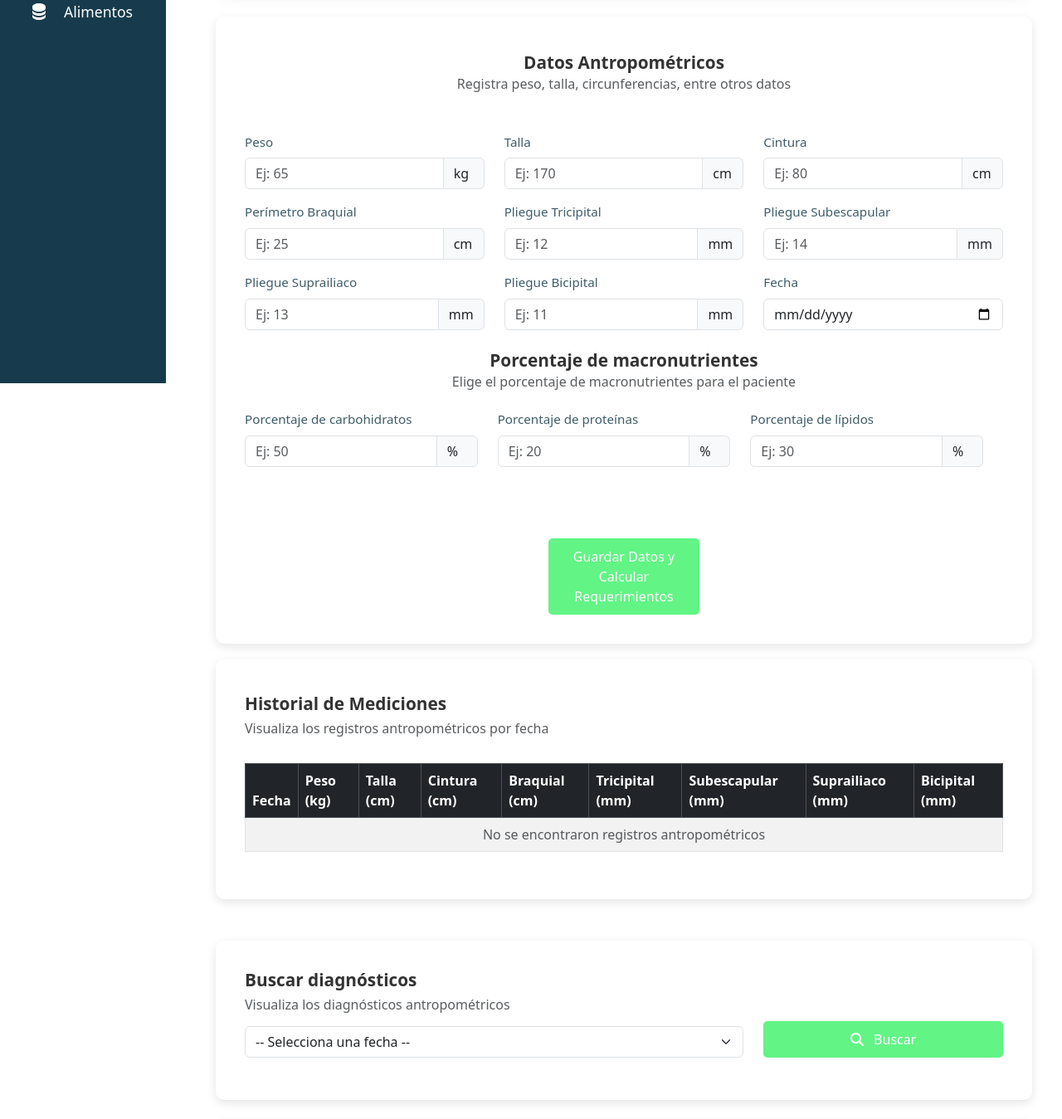
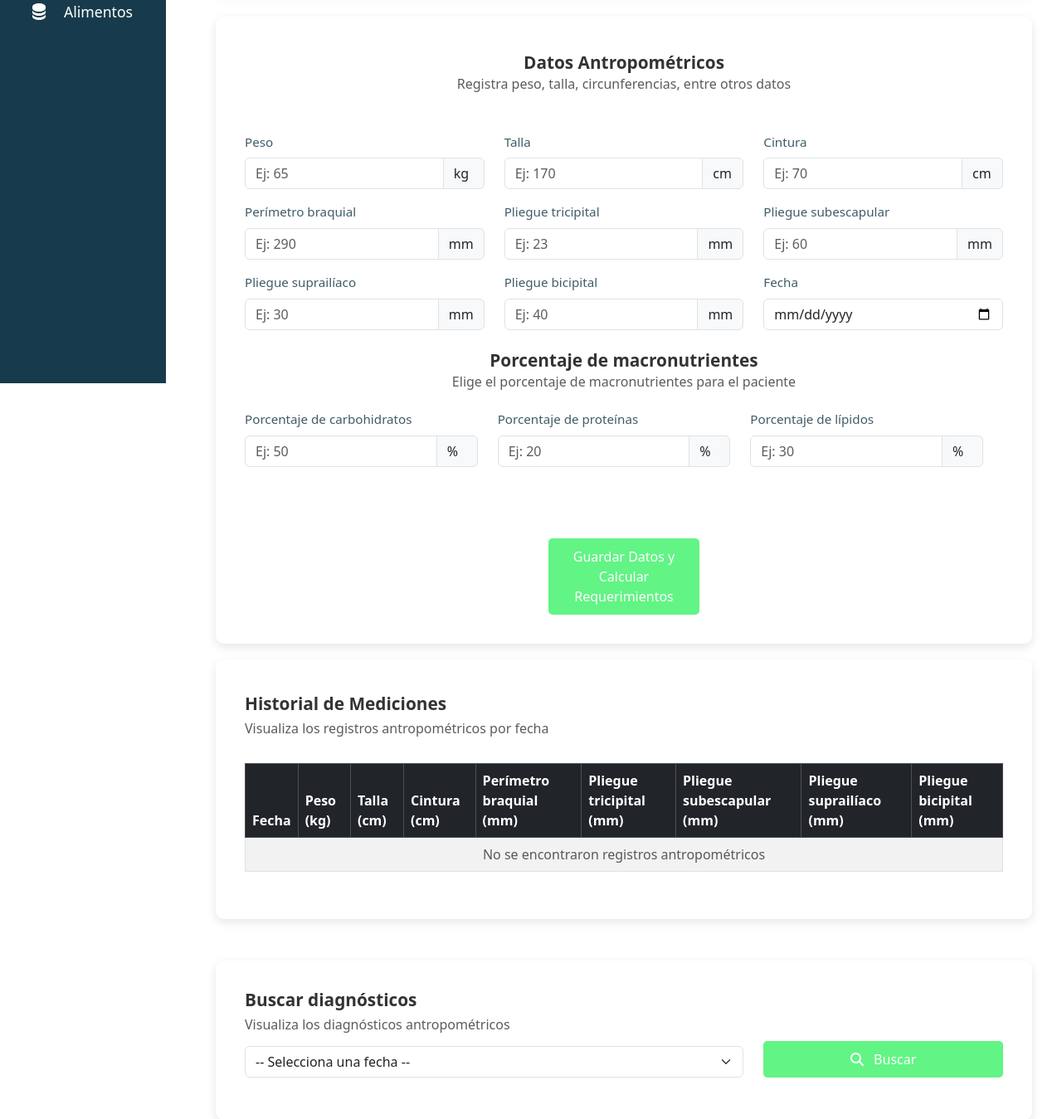
Before and after one commit to Marian0110/NutriLink, a Django app: template apps/patients/templates/patients/metricas.html in a window 1280 px wide. Shown: the part 338-1687 px from the top of the page at 83% size. Run offline with Django 5.2, Linux system fonts and the light colour scheme; the template is opened without the code that fills it, so the values that code supplies are empty; some libraries are stand-ins or nearby versions.

Commit message:
corregida unidad de perímetro braquial (debe ser mm), nombres de mediciones y valores placeholders

```diff
--- a/apps/patients/templates/patients/metricas.html
+++ b/apps/patients/templates/patients/metricas.html
@@ -36,47 +36,47 @@
           <div class="col-md-4 mb-3 mt-4">
             <label for="id_cintura" class="form-label">Cintura</label>
             <div class="input-group">
-              <input type="number" class="form-control" id="id_cintura" name="cintura" placeholder="Ej: 80" min="0" step="any">
+              <input type="number" class="form-control" id="id_cintura" name="cintura" placeholder="Ej: 70" min="0" step="any">
               <span class="input-group-text">cm</span>
             </div>
           </div>
           <!-- Braquial -->
           <div class="col-md-4 mb-3">
-            <label for="id_braquial" class="form-label">Perímetro Braquial</label>
+            <label for="id_braquial" class="form-label">Perímetro braquial</label>
             <div class="input-group">
-              <input type="number" class="form-control" id="id_braquial" name="braquial" placeholder="Ej: 25" min="0" step="any">
-              <span class="input-group-text">cm</span>
+              <input type="number" class="form-control" id="id_braquial" name="braquial" placeholder="Ej: 290" min="0" step="any">
+              <span class="input-group-text">mm</span>
             </div>
           </div>
           <!-- Tricipital -->
           <div class="col-md-4 mb-3">
-            <label for="id_tricipital" class="form-label">Pliegue Tricipital</label>
+            <label for="id_tricipital" class="form-label">Pliegue tricipital</label>
             <div class="input-group">
-              <input type="number" class="form-control" id="id_tricipital" name="tricipital" placeholder="Ej: 12" min="0" step="any">
+              <input type="number" class="form-control" id="id_tricipital" name="tricipital" placeholder="Ej: 23" min="0" step="any">
               <span class="input-group-text">mm</span>
             </div>
           </div>
           <!-- Subescapular -->
           <div class="col-md-4 mb-3">
-            <label for="id_subescapular" class="form-label">Pliegue Subescapular</label>
+            <label for="id_subescapular" class="form-label">Pliegue subescapular</label>
             <div class="input-group">
-              <input type="number" class="form-control" id="id_subescapular" name="subescapular" placeholder="Ej: 14" min="0" step="any">
+              <input type="number" class="form-control" id="id_subescapular" name="subescapular" placeholder="Ej: 60" min="0" step="any">
               <span class="input-group-text">mm</span>
             </div>
           </div>
           <!-- Suprailiaco -->
           <div class="col-md-4 mb-3">
-            <label for="id_suprailiaco" class="form-label">Pliegue Suprailiaco</label>
+            <label for="id_suprailiaco" class="form-label">Pliegue suprailíaco</label>
             <div class="input-group">
-              <input type="number" class="form-control" id="id_suprailiaco" name="suprailiaco" placeholder="Ej: 13" min="0" step="any">
+              <input type="number" class="form-control" id="id_suprailiaco" name="suprailiaco" placeholder="Ej: 30" min="0" step="any">
               <span class="input-group-text">mm</span>
             </div>
           </div>
           <!-- Bicipital -->
           <div class="col-md-4 mb-3">
-            <label for="id_bicipital" class="form-label">Pliegue Bicipital</label>
+            <label for="id_bicipital" class="form-label">Pliegue bicipital</label>
             <div class="input-group">
-              <input type="number" class="form-control" id="id_bicipital" name="bicipital" placeholder="Ej: 11" min="0" step="any">
+              <input type="number" class="form-control" id="id_bicipital" name="bicipital" placeholder="Ej: 40" min="0" step="any">
               <span class="input-group-text">mm</span>
             </div>
           </div>
@@ -136,11 +136,11 @@
                 <th>Peso (kg)</th>
                 <th>Talla (cm)</th>
                 <th>Cintura (cm)</th>
-                <th>Braquial (cm)</th>
-                <th>Tricipital (mm)</th>
-                <th>Subescapular (mm)</th>
-                <th>Suprailiaco (mm)</th>
-                <th>Bicipital (mm)</th>
+                <th>Perímetro braquial (mm)</th>
+                <th>Pliegue tricipital (mm)</th>
+                <th>Pliegue subescapular (mm)</th>
+                <th>Pliegue suprailíaco (mm)</th>
+                <th>Pliegue bicipital (mm)</th>
               </tr>
             </thead>
             <tbody id="tabla_body">
```
